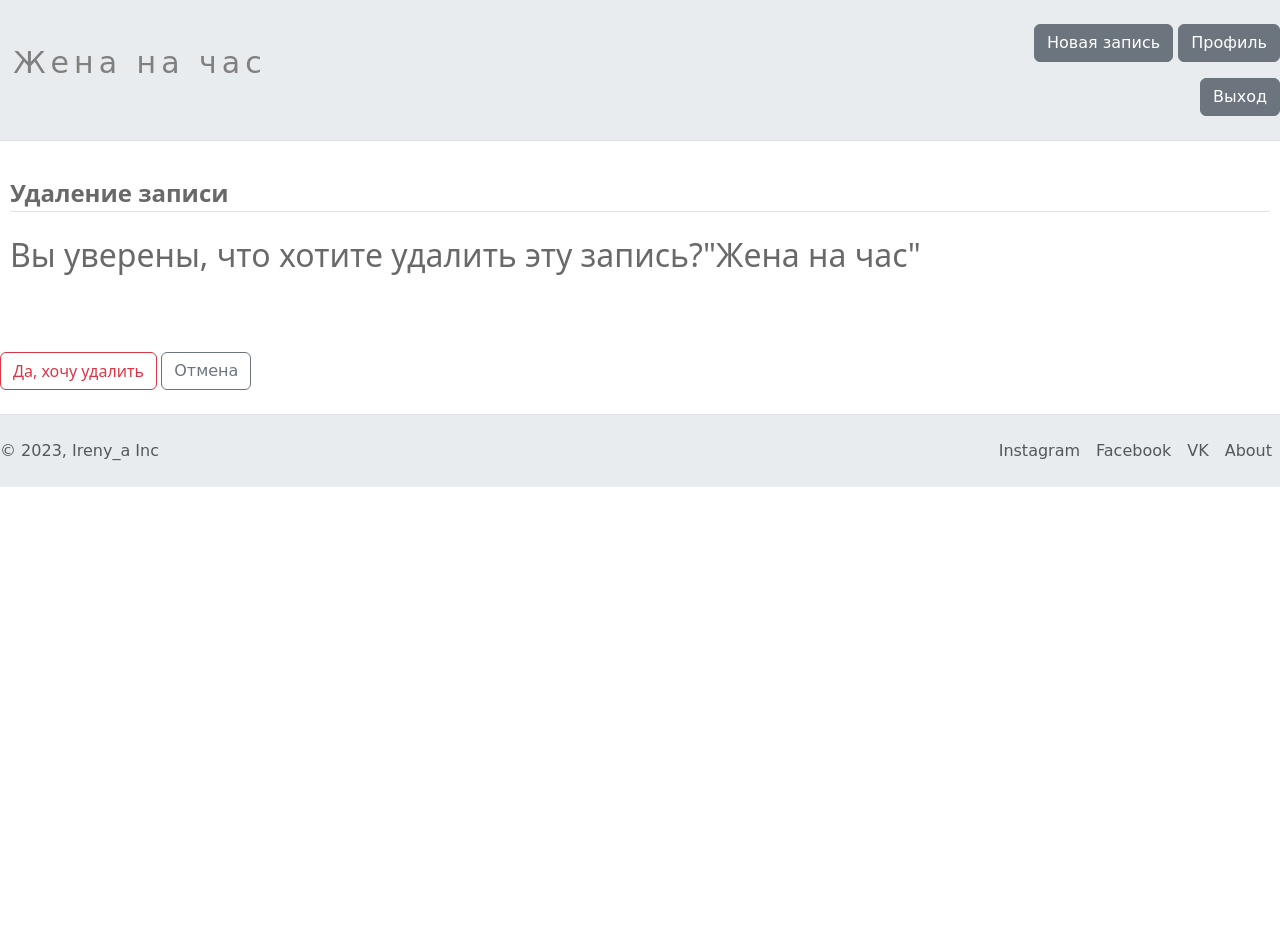
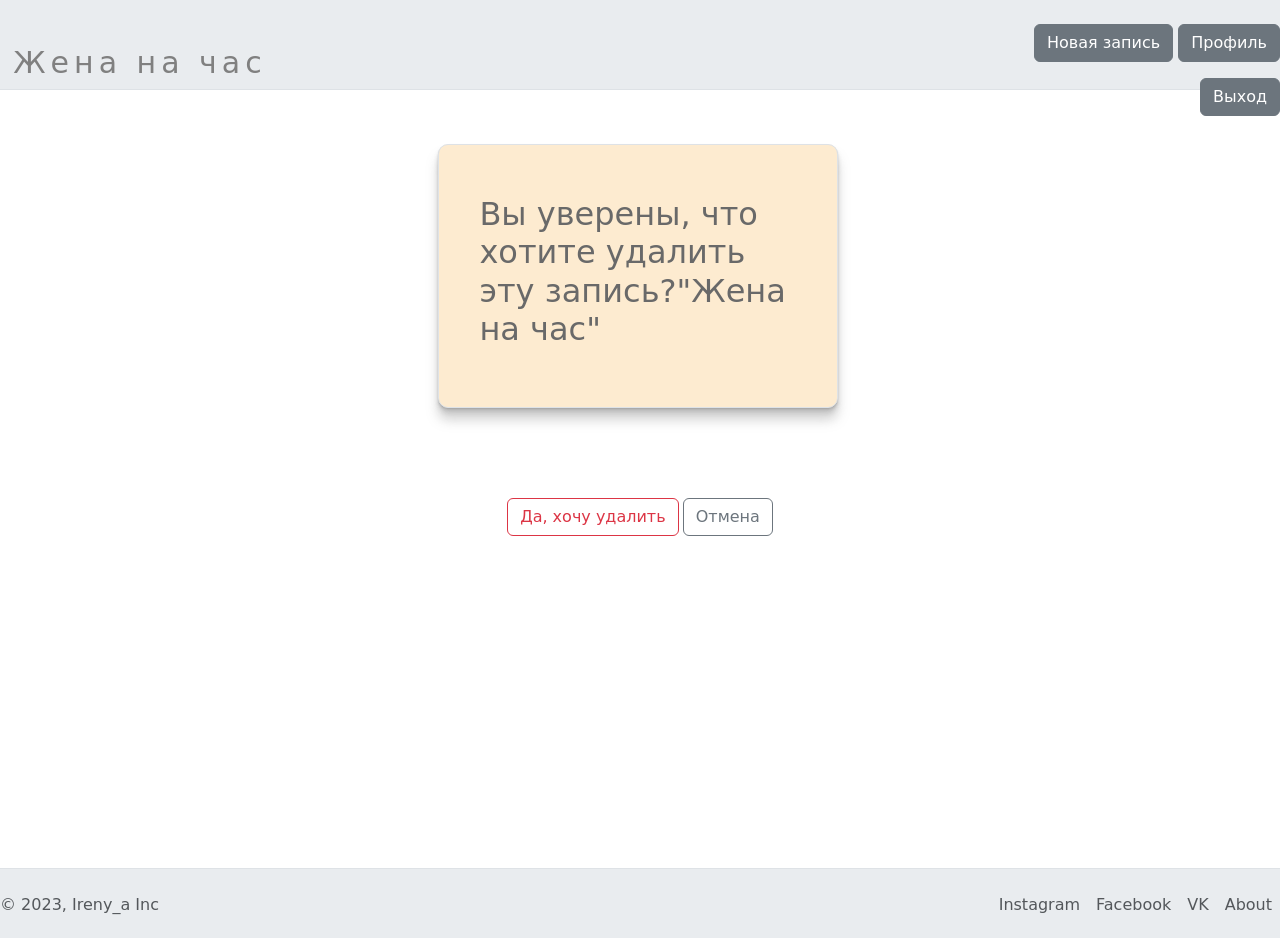
Before and after one commit to Ireny-A/FirstStaticProjects, a Django app: page /post/1/delete/ in a window 1280 px wide. Before the commit the page ends 487 px from the top, so only its background shows below. Run offline with Django 4.2, Linux system fonts and the light colour scheme; a user stored in the database is signed in; data comes from the database, SQL or seed files in the repository; both versions use the stored data as it was after the commit; some libraries are stand-ins or nearby versions.

Commit message:
The first version of the bulletin board

```diff
--- a/djangoBoardPosting/main/static/main/main.css
+++ b/djangoBoardPosting/main/static/main/main.css
@@ -64,17 +64,26 @@
         font-family: "Sansita Swashed", cursive;
     }
 
+      main {
+      min-height: calc(100vh - 70px);
+    }
 
-    footer {
+      header {
+          height: 90px;
         background-color: #e9ecef;
-      font-family: "Sansita Swashed", cursive;
+        font-family: "Sansita Swashed", cursive
     }
 
 
-    header {
-        background-color: #e9ecef;
-        font-family: "Sansita Swashed", cursive
-    }
+        footer {
+            background-color: #e9ecef;
+            height: 70px;
+          font-family: "Sansita Swashed", cursive;
+        }
+
+        html {
+              height: 100%;
+            }
 
 
     fieldset {
@@ -122,10 +131,25 @@
         color: dimgray;
     }
 
+    h2.txt {
+        color: dimgray;
+    }
+
 
     a.btn {
       font-family: "Sansita Swashed", cursive;
     }
+
+    button.btn {
+        font-family: "Sansita Swashed", cursive;
+    }
+
+
+
+
+
+
+
 
 
       /*body {*/
--- a/djangoBoardPosting/templates/main/base.html
+++ b/djangoBoardPosting/templates/main/base.html
@@ -4,10 +4,10 @@
 <html lang="en">
   <head>
     <meta charset="utf-8">
-    <meta name="viewport" content="width=device-width, initial-scale=1">
-    <meta name="description" content="">
-    <meta name="author" content="Mark Otto, Jacob Thornton, and Bootstrap contributors">
-    <meta name="generator" content="Hugo 0.108.0">
+{#    <meta name="viewport" content="width=device-width, initial-scale=1">#}
+{#    <meta name="description" content="">#}
+{#    <meta name="author" content="Mark Otto, Jacob Thornton, and Bootstrap contributors">#}
+{#    <meta name="generator" content="Hugo 0.108.0">#}
     <title>Жена на час</title>
 
     <link rel="canonical" href="https://getbootstrap.com/docs/5.3/examples/album/">
--- a/djangoBoardPosting/templates/main/post_confirm_delete.html
+++ b/djangoBoardPosting/templates/main/post_confirm_delete.html
@@ -4,13 +4,15 @@
         <form method="POST">
             {% csrf_token %}
             <fieldset class="form-group">
-                <legend class="border-bottom mb-4">Удаление записи</legend>
-                <h2>Вы уверены, что хотите удалить эту запись?"{{ object.title }}"</h2>
+{#                <legend class="border-bottom mb-4"><center>Удаление записи</center></legend>#}
+                <div class="border">
+                <h2 class="txt">Вы уверены, что хотите удалить эту запись?"{{ object.title }}"</h2>
+                    </div>
             </fieldset>
-            <div class="form-group">
+            <div class="form-group"><center>
                 <button class="btn btn-outline-danger" type="submit">Да, хочу удалить</button>
                 <a class="btn btn-outline-secondary" href="{% url 'post-detail' object.id %}">Отмена</a>
-            </div>
+            </center></div>
         </form>
     </div>
 {% endblock content %}
```
Also changed, not shown: djangoBoardPosting/templates/main/index.html (+5 -2 lines), djangoBoardPosting/templates/main/rules.html (+5 -4 lines), djangoBoardPosting/db.sqlite3.
